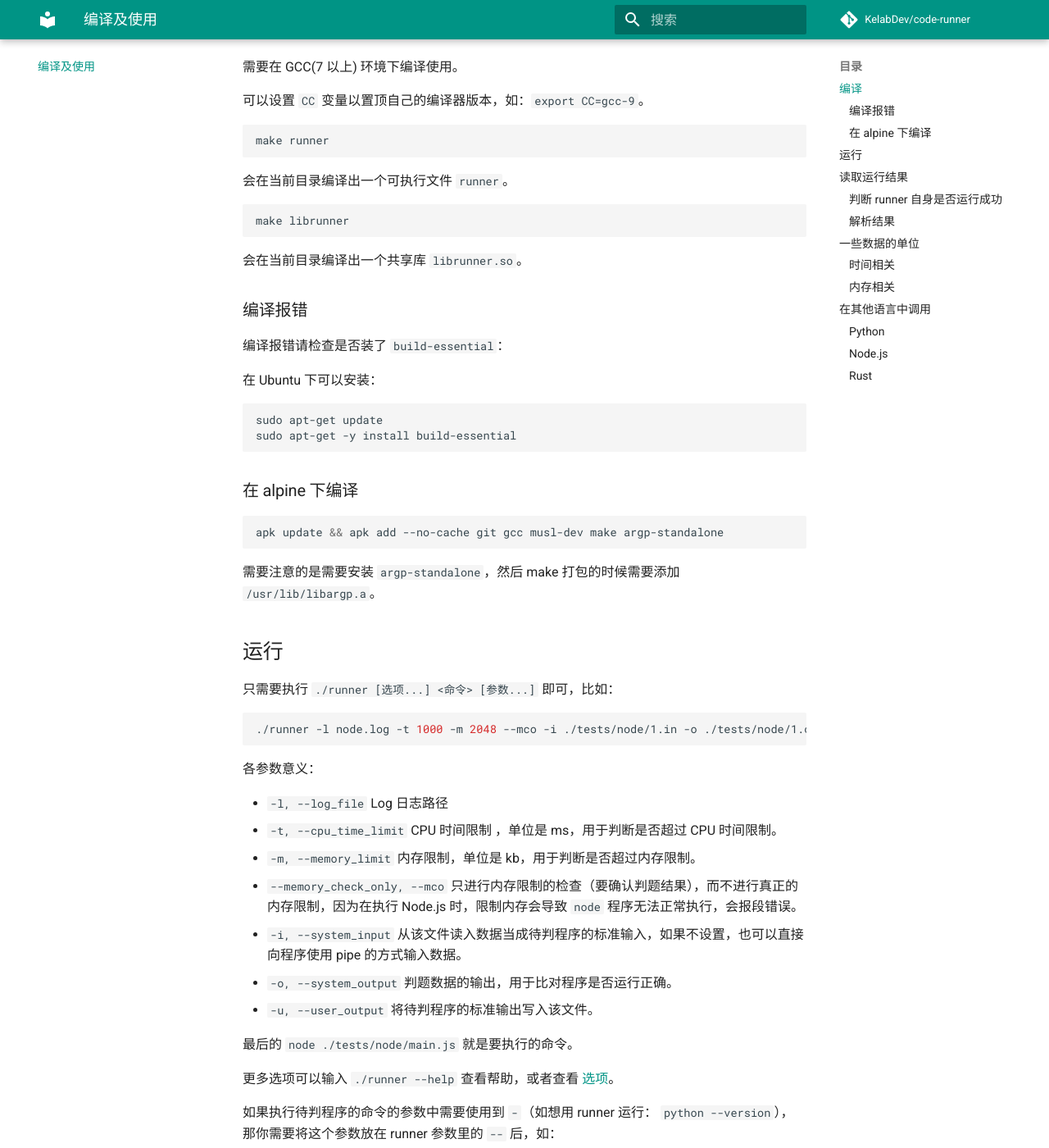
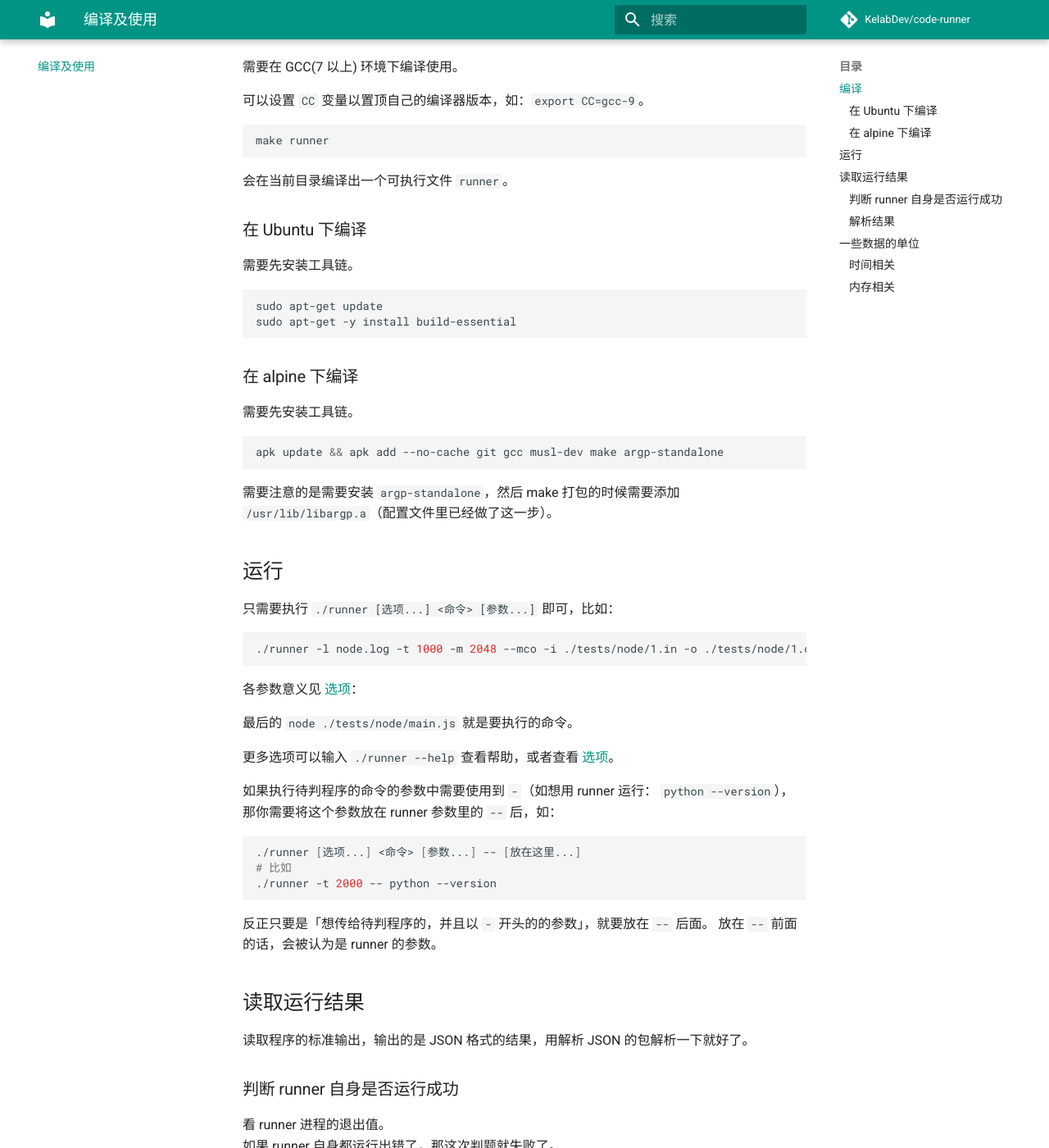
Before and after one commit to Kelab/code-runner, an MkDocs documentation site: the page built from docs/how-to-started.md, in a window 1280 px wide and 1400 px high, scrolled down 210 px. Shown: the whole window at 82% size. Built offline with MkDocs 1.6.1 and Material for MkDocs 9.7.7, drawn with Linux system fonts in a browser that asks for light colours; comment, search, counter and statistics services are not loaded; some of the changed text lies outside the part shown.

Commit message:
Update docs

````diff
--- a/docs/how-to-started.md
+++ b/docs/how-to-started.md
@@ -12,18 +12,10 @@ make runner
 
 会在当前目录编译出一个可执行文件 `runner`。
 
-```bash
-make librunner
-```
 
-会在当前目录编译出一个共享库 `librunner.so`。
+### 在 Ubuntu 下编译
 
-
-### 编译报错
-
-编译报错请检查是否装了 `build-essential`：
-
-在 Ubuntu 下可以安装：
+需要先安装工具链。
 
 ```sh
 sudo apt-get update
@@ -32,11 +24,13 @@ sudo apt-get -y install build-essential
 
 ### 在 alpine 下编译
 
+需要先安装工具链。
+
 ```sh
 apk update && apk add --no-cache git gcc musl-dev make argp-standalone
 ```
 
-需要注意的是需要安装 `argp-standalone`，然后 make 打包的时候需要添加 `/usr/lib/libargp.a`。
+需要注意的是需要安装 `argp-standalone`，然后 make 打包的时候需要添加 `/usr/lib/libargp.a`（配置文件里已经做了这一步）。
 
 ## 运行
 
@@ -46,15 +40,7 @@ apk update && apk add --no-cache git gcc musl-dev make argp-standalone
 ./runner -l node.log -t 1000 -m 2048 --mco -i ./tests/node/1.in -o ./tests/node/1.out -u node.tmp.out -- node ./tests/node/main.js
 ```
 
-各参数意义：
-
-- `-l, --log_file` Log 日志路径
-- `-t, --cpu_time_limit` CPU 时间限制 ，单位是 ms，用于判断是否超过 CPU 时间限制。
-- `-m, --memory_limit` 内存限制，单位是 kb，用于判断是否超过内存限制。
-- `--memory_check_only, --mco` 只进行内存限制的检查（要确认判题结果），而不进行真正的内存限制，因为在执行 Node.js 时，限制内存会导致 `node` 程序无法正常执行，会报段错误。
-- `-i, --system_input` 从该文件读入数据当成待判程序的标准输入，如果不设置，也可以直接向程序使用 pipe 的方式输入数据。
-- `-o, --system_output` 判题数据的输出，用于比对程序是否运行正确。
-- `-u, --user_output` 将待判程序的标准输出写入该文件。
+各参数意义见 [选项](/opts)：
 
 最后的 `node ./tests/node/main.js` 就是要执行的命令。
 
@@ -118,14 +104,3 @@ apk update && apk add --no-cache git gcc musl-dev make argp-standalone
 `memory_used` 单位是 kb。
 
 log 中的也有一些数据，一般都把单位带上了再输出的。
-
-
-## 在其他语言中调用
-
-可以以启动子进程的方式来调用 `runner`，然后捕获控制台的输出即可。
-
-### Python
-
-### Node.js
-
-### Rust
````
Also changed, not shown: docs/every-code.md (+6 -6 lines), docs/example.md (+11 -0 lines), docs/index.md (+2 -0 lines), docs/limits.md (+10 -7 lines), 1 other file.
